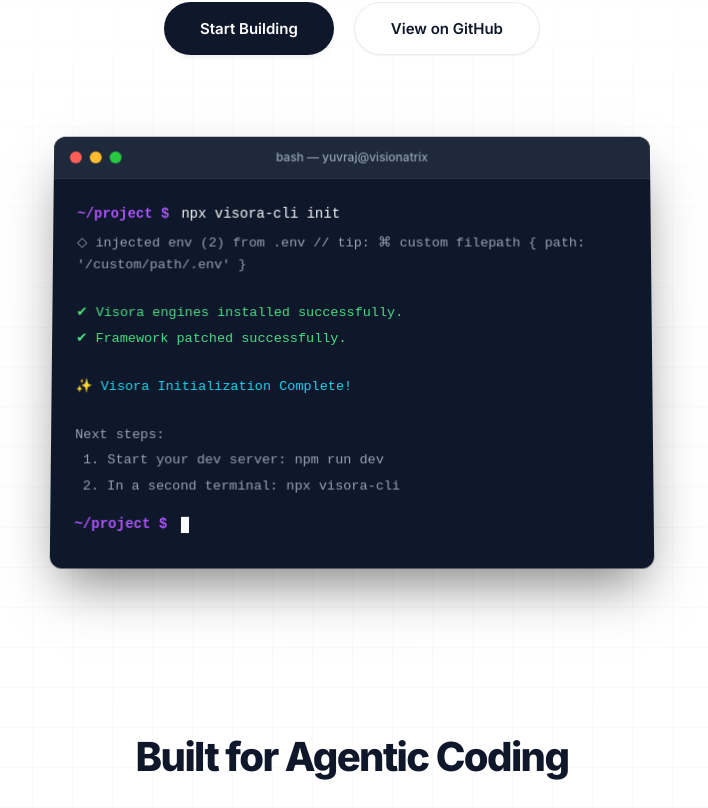
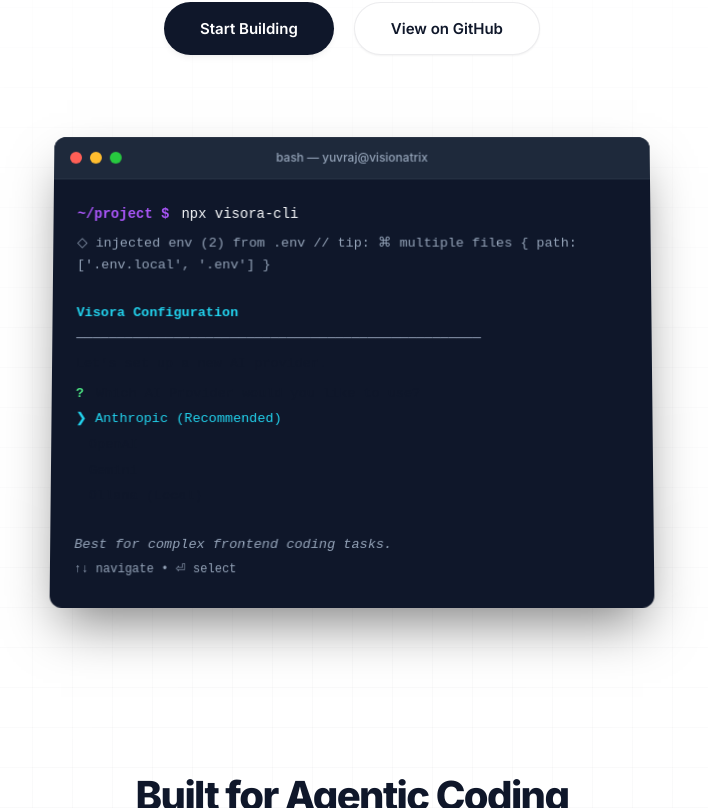
Before and after one commit to yuvrajrathod14/VISORA, a React (Vite) app in the folder apps/demo/: page / in a window 1280 px wide. Shown: the part 553-1361 px from the top of the page, without its empty margins (288-996 px from the left). Built offline with nearby package versions, Linux system fonts and the light colour scheme.

Commit message:
feat(demo): update terminal animation to show interactive configuration wizard

```diff
--- a/apps/demo/src/components/Terminal.tsx
+++ b/apps/demo/src/components/Terminal.tsx
@@ -4,7 +4,7 @@
   const [step, setStep] = useState(0);
   const [typedCommand, setTypedCommand] = useState('');
 
-  const fullCommand = 'npx visora-cli init';
+  const fullCommand = 'npx visora-cli';
 
   useEffect(() => {
     // 1. Typing animation
@@ -15,14 +15,14 @@
         }, 100);
         return () => clearTimeout(timeout);
       } else {
-        const timeout = setTimeout(() => setStep(1), 500);
+        const timeout = setTimeout(() => setStep(1), 400);
         return () => clearTimeout(timeout);
       }
     }
 
     // 2. Sequential output
-    if (step > 0 && step < 7) {
-      const delays = [0, 400, 800, 400, 400, 800, 800];
+    if (step > 0 && step < 6) {
+      const delays = [0, 600, 800, 1000, 800, 800]; // Timing for each step
       const timeout = setTimeout(() => setStep(s => s + 1), delays[step] || 800);
       return () => clearTimeout(timeout);
     }
@@ -38,7 +38,7 @@
         </div>
         <div className="terminal-title">bash — yuvraj@visionatrix</div>
       </div>
-      <div className="terminal-body">
+      <div className="terminal-body" style={{ minHeight: '340px' }}>
 
         {/* Command Line */}
         <div className="terminal-line">
@@ -50,55 +50,55 @@
         {/* Output Sequence */}
         {step >= 2 && (
           <div className="terminal-line output text-gray">
-            ◇ injected env (2) from .env // tip: ⌘ custom filepath {'{'} path: '/custom/path/.env' {'}'}
+            ◇ injected env (2) from .env // tip: ⌘ multiple files {'{'} path: ['.env.local', '.env'] {'}'}
           </div>
         )}
 
         {step >= 3 && (
           <>
             <br/>
-            <div className="terminal-line output text-green">
-              ✔ Visora engines installed successfully.
+            <div className="terminal-line output text-cyan" style={{ fontWeight: 'bold' }}>
+              Visora Configuration
+            </div>
+            <div className="terminal-line output text-gray">
+              ──────────────────────────────────────────────────
             </div>
           </>
         )}
 
         {step >= 4 && (
-          <div className="terminal-line output text-green">
-            ✔ Framework patched successfully.
+          <div className="terminal-line output">
+            Let's set up a new AI provider.
           </div>
         )}
 
         {step >= 5 && (
           <>
+            <div className="terminal-line output" style={{ marginTop: '8px' }}>
+              <span className="text-green" style={{ fontWeight: 'bold' }}>?</span> Which AI Provider would you like to use?
+            </div>
+
+            <div className="terminal-line output" style={{ marginTop: '4px' }}>
+              <span className="text-cyan">❯ Anthropic (Recommended)</span>
+            </div>
+            <div className="terminal-line output" style={{ paddingLeft: '14px' }}>
+              OpenAI
+            </div>
+            <div className="terminal-line output" style={{ paddingLeft: '14px' }}>
+              Gemini
+            </div>
+            <div className="terminal-line output" style={{ paddingLeft: '14px' }}>
+              Ollama (Local)
+            </div>
+
             <br/>
-            <div className="terminal-line output text-cyan">
-              ✨ Visora Initialization Complete!
+            <div className="terminal-line output text-gray" style={{ fontStyle: 'italic' }}>
+              Best for complex frontend coding tasks.
+            </div>
+            <div className="terminal-line output text-gray" style={{ fontSize: '12px', marginTop: '4px' }}>
+              ↑↓ navigate • ⏎ select
             </div>
           </>
-        )}
-
-        {step >= 6 && (
-          <>
-            <br/>
-            <div className="terminal-line output text-gray">
-              Next steps:
-            </div>
-            <div className="terminal-line output text-gray" style={{ paddingLeft: '8px' }}>
-              1. Start your dev server: npm run dev
-            </div>
-            <div className="terminal-line output text-gray" style={{ paddingLeft: '8px' }}>
-              2. In a second terminal:  npx visora-cli
-            </div>
-          </>
-        )}
-
-        {/* Final Prompt */}
-        {step >= 7 && (
-          <div className="terminal-line" style={{ marginTop: '16px' }}>
-            <span className="prompt">~/project $</span>
-            <span className="cursor blink"></span>
-          </div>
         )}
       </div>
     </div>
```
